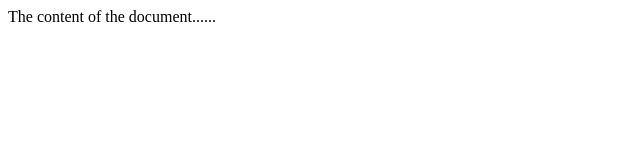
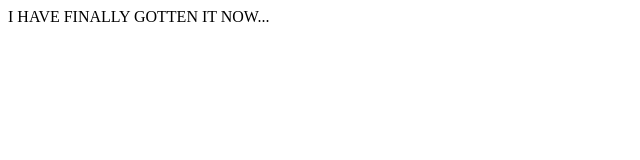
Before and after one commit to Ani-O/coursera-test, a plain HTML site: page index.html in a window 1280 px wide. Shown: the whole page, without its empty margins (0-640 px from the left). Drawn offline with Linux system fonts and the light colour scheme.

Commit message:
Update index.html
modified file

```diff
--- a/index.html
+++ b/index.html
@@ -5,7 +5,7 @@
 </head>
 
 <body>
-The content of the document......
+I HAVE FINALLY GOTTEN IT NOW...
 </body>
 
 </html>
```
